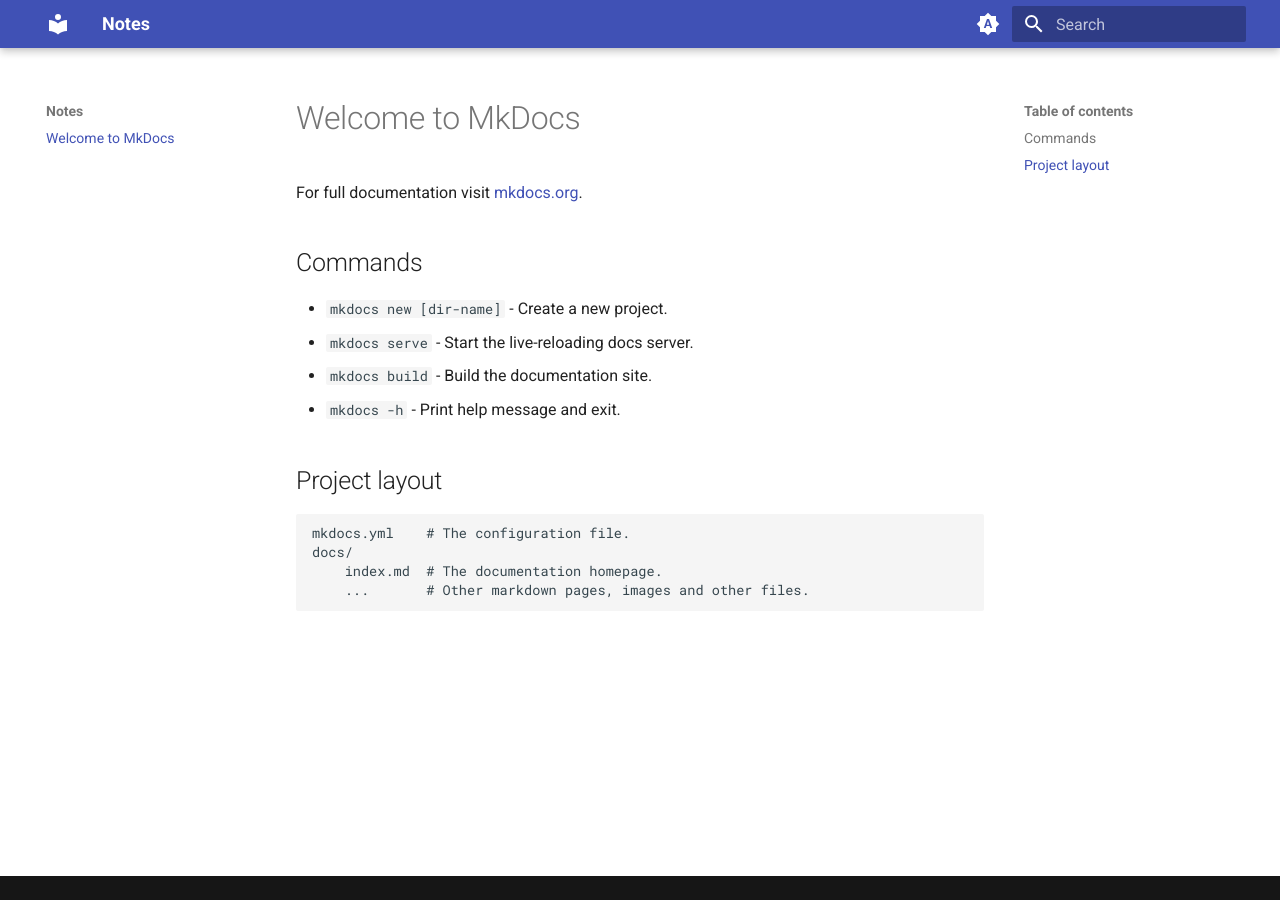
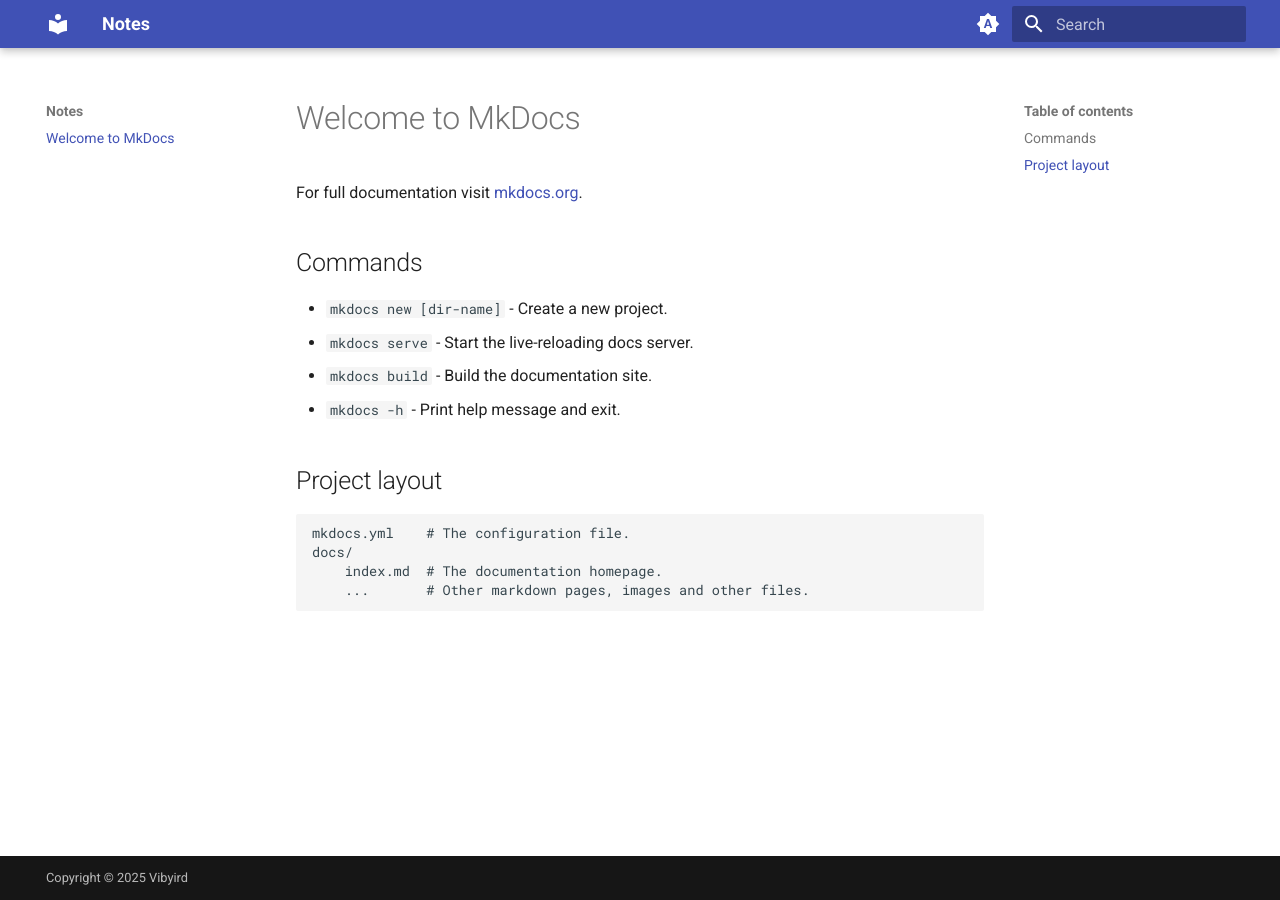
Before and after one commit to vibyird/notes, an MkDocs documentation site: the page built from docs/index.md, in a window 1280 px wide. Built offline with MkDocs 1.6.1 and Material for MkDocs 9.7.7, drawn with Linux system fonts in a browser that asks for light colours.

Commit message:
[WN]补充版权

```diff
--- a/mkdocs.yml
+++ b/mkdocs.yml
@@ -1,6 +1,11 @@
+# Project information
 site_name: Notes
 site_url: https://notes.medowo.net
 
+# Copyright
+copyright: Copyright &copy; 2025 Vibyird
+
+# Configuration
 theme:
   name: material
   palette:
```
